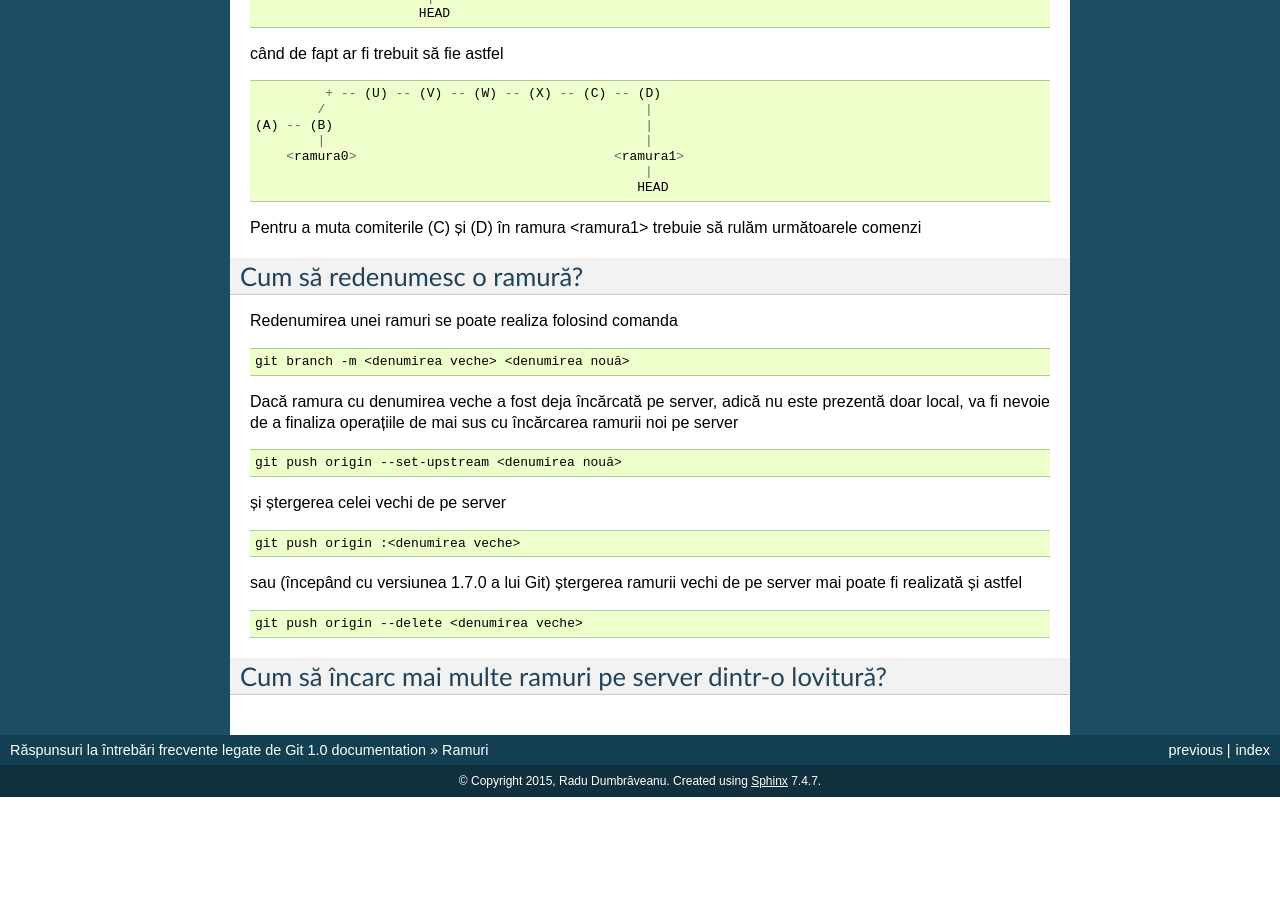
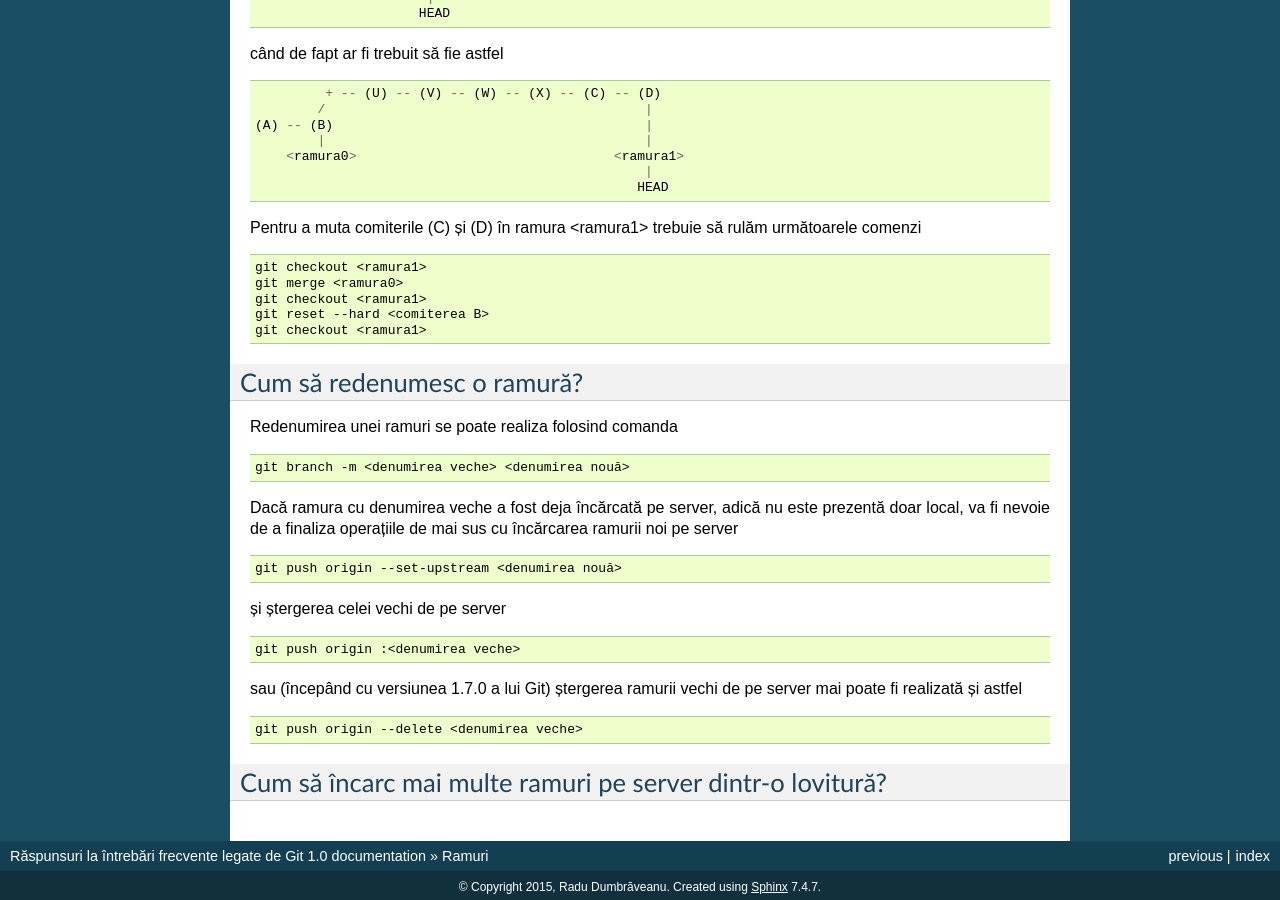
Before and after one commit to Streeling/git-rif, a Sphinx documentation site: the page built from source/ramuri.rst, in a window 1280 px wide and 900 px high, scrolled down 786 px. Built offline with Sphinx 7.4.7, drawn with Linux system fonts in a browser that asks for light colours; before the commit the page ends 1583 px from its top, so only the background shows below that.

Commit message:
Adăugare comenzi

```diff
--- a/source/ramuri.rst
+++ b/source/ramuri.rst
@@ -63,6 +63,14 @@ când de fapt ar fi trebuit să fie astfel
 
 Pentru a muta comiterile (C) și (D) în ramura <ramura1> trebuie să rulăm următoarele comenzi
 
+.. code-block:: bash
+
+   git checkout <ramura1>
+   git merge <ramura0>
+   git checkout <ramura1>
+   git reset --hard <comiterea B>
+   git checkout <ramura1>
+
 Cum să redenumesc o ramură?
 """""""""""""""""""""""""""
 
```
